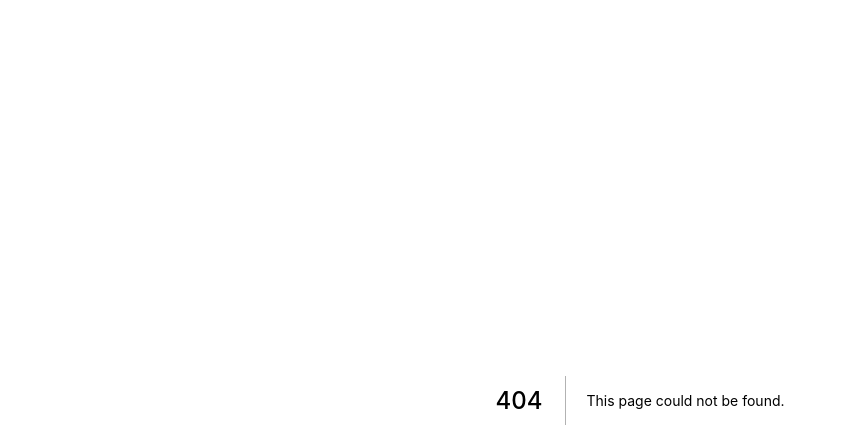
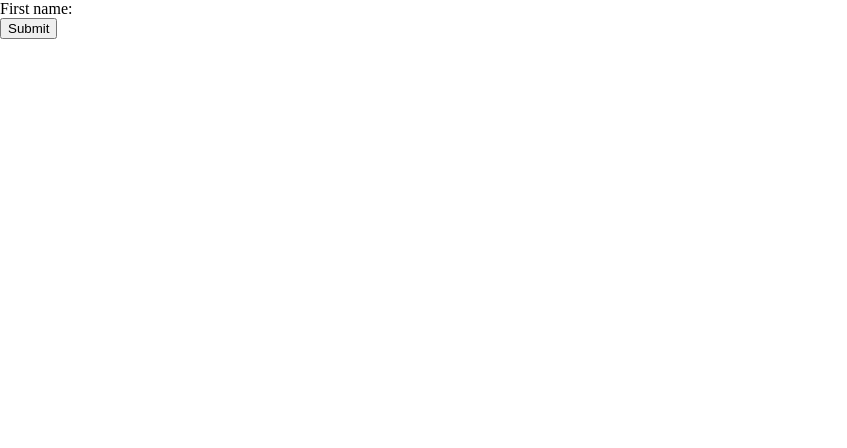
Before and after one commit to JumboCode/TUPIT, a Next.js app in the folder frontend/: page /studentform in a window 1280 px wide. Before the commit this address had no page. Shown: the top 448 px of the page, without its empty margins (0-847 px from the left). Built offline with nearby package versions, Linux system fonts and the light colour scheme.

Commit message:
Basic setup for studentform

```diff
--- /dev/null
+++ b/frontend/src/pages/studentform/index.tsx
@@ -0,0 +1,42 @@
+import React, { useState, useEffect } from 'react'
+
+// Import styles
+import styles from './index.module.scss'
+import classNames from 'classnames/bind'
+const cx = classNames.bind(styles);
+
+const handleSubmit = (e) => {
+    e.preventDefault();
+
+    console.log('hello world');
+}
+
+const StudentForm: React.FC = () => {
+    const [student, setStudent] = useState({
+        firstname: '',
+        lastname: '',
+        birthday: '',
+        doc_num: '',
+        tufts_num: '',
+        bhcc_num: '',
+        parole_status: '',
+        student_status: '',
+        cohort: 0,
+        years_given: 0,
+        years_left: 0,
+    });
+
+    useEffect(() => console.log(student));
+
+    return (
+        <form onSubmit={handleSubmit}>
+            <label>
+                First name:
+                <input type="text" name="firstname" onChange={(e) => setStudent({ ...student, firstname: e.target.value })}/>
+            </label><br />
+            <input type="submit" value="Submit" />
+        </form>
+    );
+};
+
+export default StudentForm;
```
Also changed, not shown: frontend/src/pages/studentform/index.module.scss (added).
